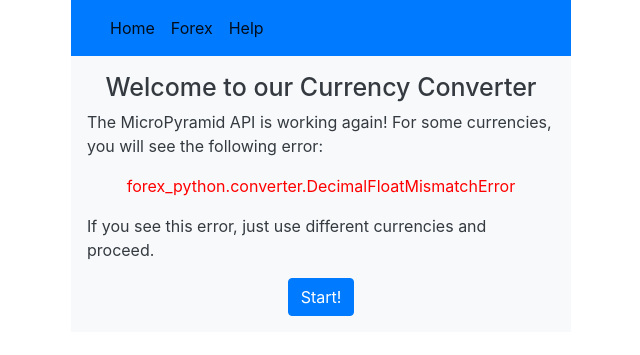
After one commit to maxvalencik/CurrencyConverter, a Flask app: template templates/welcome.html in a window 1280 px wide. The commit adds this page. Shown: the top 355 px of the page, without its empty margins (319-959 px from the left). Run offline with Flask 2, Linux system fonts and the light colour scheme; the template is opened without the code that fills it, so the values that code supplies are empty; some libraries are stand-ins or nearby versions.

Commit message:
code updates

```diff
--- a/app.py
+++ b/app.py
@@ -1,4 +1,59 @@
-from flask import Flask, render_template, session, redirect, jsonify, request
+from flask import Flask, render_template, session, redirect, jsonify, request, flash
+from flask_debugtoolbar import DebugToolbarExtension
+from functions import Currency, currencies, convertion, symbol
+
 
 app = Flask(__name__)
 app.secret_key = "nerea"
+# the toolbar is only enabled in debug mode:
+app.debug = True
+toolbar = DebugToolbarExtension(app)
+app.config['DEBUG_TB_INTERCEPT_REDIRECTS'] = False
+
+
+@app.route('/')
+def welcome():
+    return render_template('welcome.html')
+
+
+@app.route('/convert')
+def convert():
+
+    # Get currencies from the form and Check validity
+    from_currency = Currency(request.args.get('convert_from'))
+    to_currency = Currency(request.args.get('convert_to'))
+
+    if from_currency.check() is False:
+        flash(
+            f'{from_currency.abbreviation} is not a valid currency to convert from...')
+    if to_currency.check() is False:
+        flash(f'{to_currency.abbreviation} is not a valid currency to convert to...')
+
+    # Get amount from form and make convertion
+    amount = request.args.get('amount')
+    result = convertion(amount, from_currency, to_currency)
+    symbol_from = symbol(from_currency)
+    symbol_to = symbol(to_currency)
+
+    if result is False:
+        flash('Enter a valid amount')
+    elif result == 'API_error':
+        flash('Rates not available...try again later')
+    else:
+        session['result'] = f'{symbol_from} {float(amount)} = {symbol_to} {result}'
+
+    return redirect('/forex')
+
+
+@app.route('/forex')
+def show_forex():
+
+    currency_available = currencies
+    if session['result']:
+        result = session['result']
+    else:
+        result = False
+
+    session['result'] = ''
+
+    return render_template('forex.html', result=result, currencies=currency_available)
--- /dev/null
+++ b/functions.py
@@ -0,0 +1,50 @@
+from forex_python.converter import CurrencyRates, CurrencyCodes
+
+# Tuple of currencies available on the API
+currencies = ('eur', 'usd', 'gbp', 'cad', 'idr', 'bgn', 'ils', 'dkk',  'jpy', 'huf', 'ron', 'myr', 'sek', 'sgd', 'hkd', 'aud',
+              'chf', 'krw', 'cny', 'try', 'hrk', 'nzd', 'thb', 'nok', 'rub', 'nr', 'mxn', 'zk', 'brl', 'pln', 'php', 'ar')
+
+
+class Currency:
+    """Class to define currency instances"""
+
+    def __init__(self, abbrev):
+        """initialize the currency"""
+        self.abbreviation = abbrev
+
+    def check(self):
+        """check the validity of the currency"""
+        if self.abbreviation in currencies:
+            return True
+        else:
+            return False
+
+
+def convertion(amount, from_curr, to_curr):
+
+    c = CurrencyRates()
+
+    try:
+        value = float(amount)
+        result = c.convert(
+            from_curr.abbreviation, to_curr.abbreviation, value)
+    except ValueError:
+        return False
+    except:
+        return 'API_error'
+
+    if not (from_curr.abbreviation in currencies and to_curr.abbreviation in currencies):
+        return
+
+    return result
+
+
+def symbol(curr):
+
+    s = CurrencyCodes()
+    try:
+        symbol = s.get_symbol(curr.abbreviation.upper())
+    except ValueError:
+        return False
+
+    return symbol
--- /dev/null
+++ b/static/style.css
@@ -0,0 +1,42 @@
+
+
+body{
+    display: flex;
+    align-items:  center;
+    flex-direction: column;
+}
+
+.button{
+    text-align: center;
+    margin-top: 15px;
+}
+
+.container-sm{
+    width: 500px;
+}
+
+label{
+    margin-right: 5px;
+}
+
+.navbar{
+    width: 500px;
+}
+
+.alert{
+    margin:10px;
+}
+
+.alert-success{
+    text-align: center;
+}
+
+h1{
+    font-size: 25px;
+    text-align: center;
+}
+
+.error{
+    color: red;
+    text-align: center;
+}
--- a/templates/base.html
+++ b/templates/base.html
@@ -5,12 +5,39 @@
     <meta charset="UTF-8">
     <meta http-equiv="X-UA-Compatible" content="IE=edge">
     <meta name="viewport" content="width=device-width, initial-scale=1.0">
+    <link rel="stylesheet" href="https://stackpath.bootstrapcdn.com/bootstrap/4.3.1/css/bootstrap.min.css"
+        integrity="sha384-ggOyR0iXCbMQv3Xipma34MD+dH/1fQ784/j6cY/iJTQUOhcWr7x9JvoRxT2MZw1T" crossorigin="anonymous">
     <link rel="stylesheet" href="/static/style.css">
     <title>Forex</title>
 </head>
 
 <body>
-    {% block content %}{% endblock $}
+    <nav class="navbar navbar-expand-lg navbar-light bg-primary">
+        <div class="container-fluid">
+            <button class="navbar-toggler" type="button" data-bs-toggle="collapse" data-bs-target="#navbarNav"
+                aria-controls="navbarNav" aria-expanded="false" aria-label="Toggle navigation">
+                <span class="navbar-toggler-icon"></span>
+            </button>
+            <div class="collapse navbar-collapse" id="navbarNav">
+                <ul class="navbar-nav">
+                    <li class="nav-item">
+                        <a class="nav-link active" aria-current="page" href="/">Home</a>
+                    </li>
+                    <li class="nav-item">
+                        <a class="nav-link active" href="/forex">Forex</a>
+                    </li>
+                    <li class="nav-item">
+                        <a class="nav-link active"
+                            href="https://forex-python.readthedocs.io/en/latest/usage.html">Help</a>
+                    </li>
+                </ul>
+            </div>
+        </div>
+    </nav>
+
+    <div class="container-sm p-3 mb-2 bg-light text-dark">
+        {% block content %}{% endblock %}
+    </div>
 
 </body>
 
--- /dev/null
+++ b/templates/welcome.html
@@ -0,0 +1,13 @@
+{% extends 'base.html' %}
+
+{% block content %}
+<h1>Welcome to our Currency Converter</h1>
+<p>The MicroPyramid API is working again! For some currencies, you will see the following error:</p>
+<p class="error">forex_python.converter.DecimalFloatMismatchError</p>
+<p>If you see this error, just use different currencies and proceed.</p>
+
+<form class="button" action="/forex">
+    <button class="btn btn-primary">Start!</button>
+</form>
+
+{% endblock %}
```
Also changed, not shown: templates/forex.html (added, +45 -0 lines).
